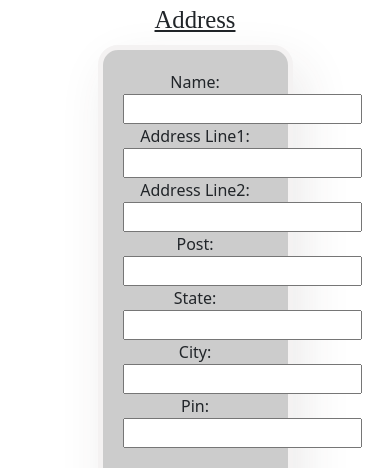
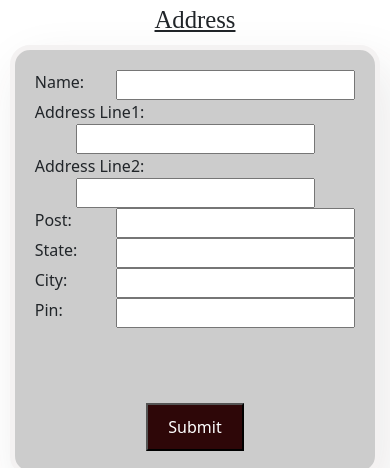
Before and after one commit to renu-mahato1908/Tanishq_jewellery, a React (Create React App) app: page /Address in a window 390 px wide. Shown: the part 603-1071 px from the top of the page. Built offline with nearby package versions, Linux system fonts and the light colour scheme.

Commit message:
commit
initial commit

```diff
--- a/src/Address.css
+++ b/src/Address.css
@@ -60,3 +60,22 @@
 .address-btn:hover::before {
        left: 100%;
 }
+
+@media (max-width: 768px) {
+       .addressform {
+              width: 95%;
+       }
+
+       .addressform label {
+              text-align: left;
+              display: block;
+       }
+
+       .registerform .col-md-4,
+       .registerform .col-md-8,
+       .registerform .col-xs-8 {
+              padding-left: 0;
+              padding-right: 0;
+              width: 100%;
+       }
+}
--- a/src/Cart.js
+++ b/src/Cart.js
@@ -34,7 +34,7 @@ const Cart = () => {
     if (currentUser && currentUser.roles[0] === "ROLE_ADMIN") {
       console.log(currentUser.roles[0]);
 
-      navigate("/Dashboard");
+      navigate("/Cart");
     }
   }, [currentUser]);
 
--- a/src/Wishlist.js
+++ b/src/Wishlist.js
@@ -25,7 +25,7 @@ const Wishlist = () => {
             if (currentUser && currentUser.roles[0] !== "ROLE_ADMIN") {
               console.log(currentUser.roles[0]);
 
-              navigate("/Home");
+              navigate("/Wishlist");
             }
           }, []);
 
@@ -39,7 +39,7 @@ const Wishlist = () => {
 
 
         useEffect(() => {
-            axios.get("http://localhost:8090/api/ssproducts").then((response) => {
+            axios.get("http://localhost:8090/api/wishlist").then((response) => {
                 console.log(response.data);
                 setProducts(response.data);
                 console.log(products);
@@ -85,16 +85,16 @@ const Wishlist = () => {
 
                                                 <Card.Text>
 
-                                                    <p><img src={`http://localhost:8090/upload/${product.images[0]}`} /></p>
+                                                    {/* <p><img src={`http://localhost:8090/upload/${product.images[0]}`} /></p>
                                                     <p>{product.productName}</p>
                                                     <p>{product.productId}</p>
-                                                    <p> {product.productPrice}</p>
+                                                    <p> {product.productPrice}</p> */}
                                                     {/* <button className='card-wishlist-btn'><FiHeart className="wishlist-icon" /></button> */}
 
                                                 </Card.Text>
                                                 {/* <Button variant="primary" onClick={() => handleCart(product)}>Add to cart</Button> */}
                                                 <Col>
-                                                    <Button type='submit' onClick={() => handleWishlist()}>Add to cart</Button>
+                                                    {/* <Button type='submit' onClick={() => handleWishlist()}>Add to cart</Button> */}
 
                                                 </Col>
                                             </Card.Body>
```
